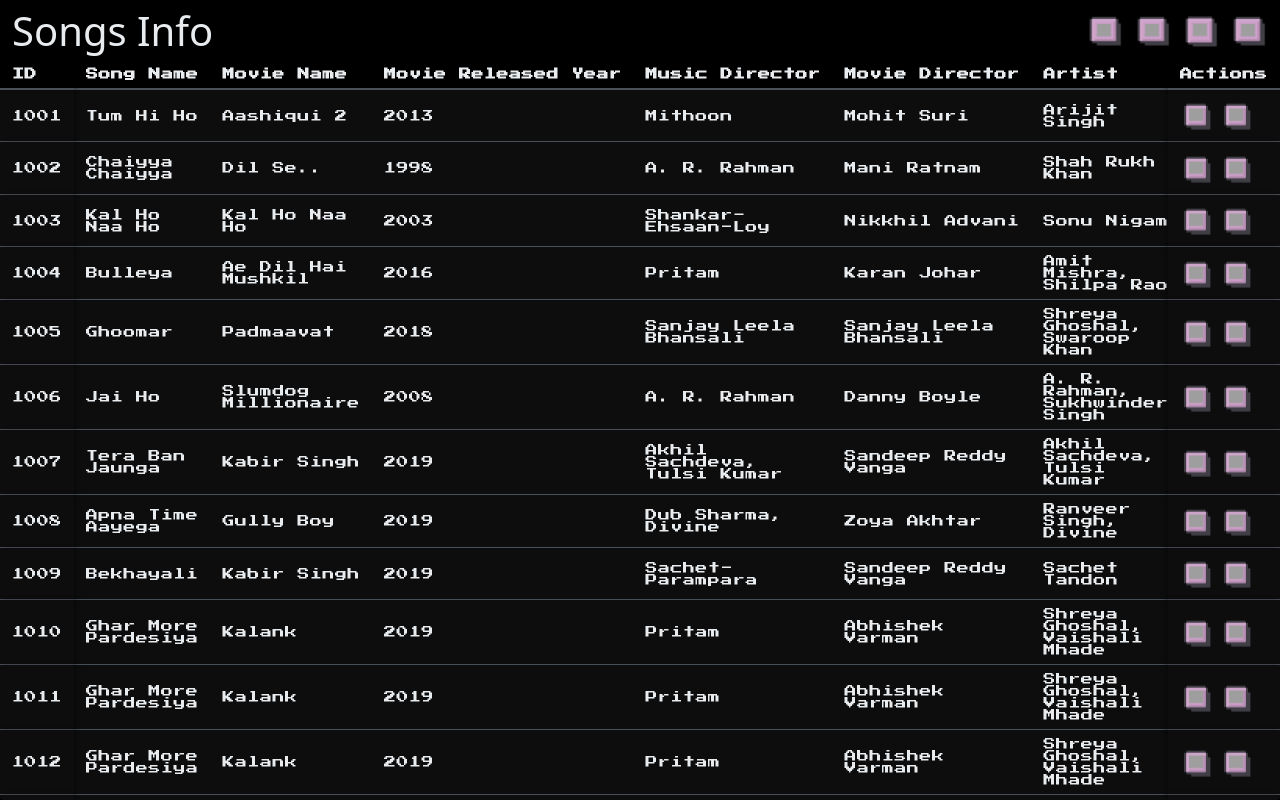
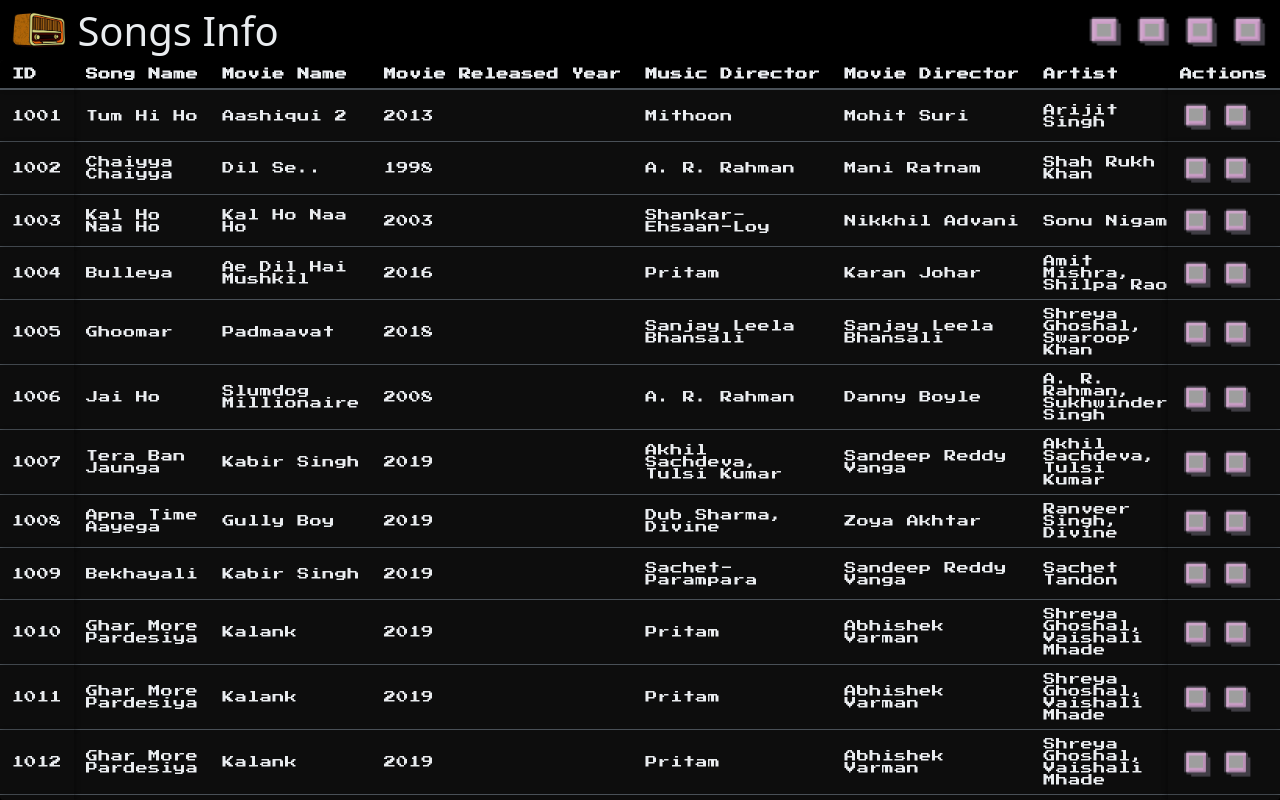
Before and after one commit to KachiRaviYokesh/data-list, a plain HTML site: page index.html in a window 1280 px wide. Drawn offline with Linux system fonts and the light colour scheme; grey boxes are pictures that could not be loaded; a web font is replaced by a local one.

Commit message:
style: Logo Added

```diff
--- a/index.html
+++ b/index.html
@@ -8,6 +8,7 @@
 </head>
 <body class="">
   <div class="header">
+    <img src="./images/abcde.png" height="36" alt="" srcset="">
     <h1 class="honk-font">Songs Info</h1>
     <div class="header-actions">
         <div class="column-selector">
```
Also changed, not shown: images/abcde.png (added).
